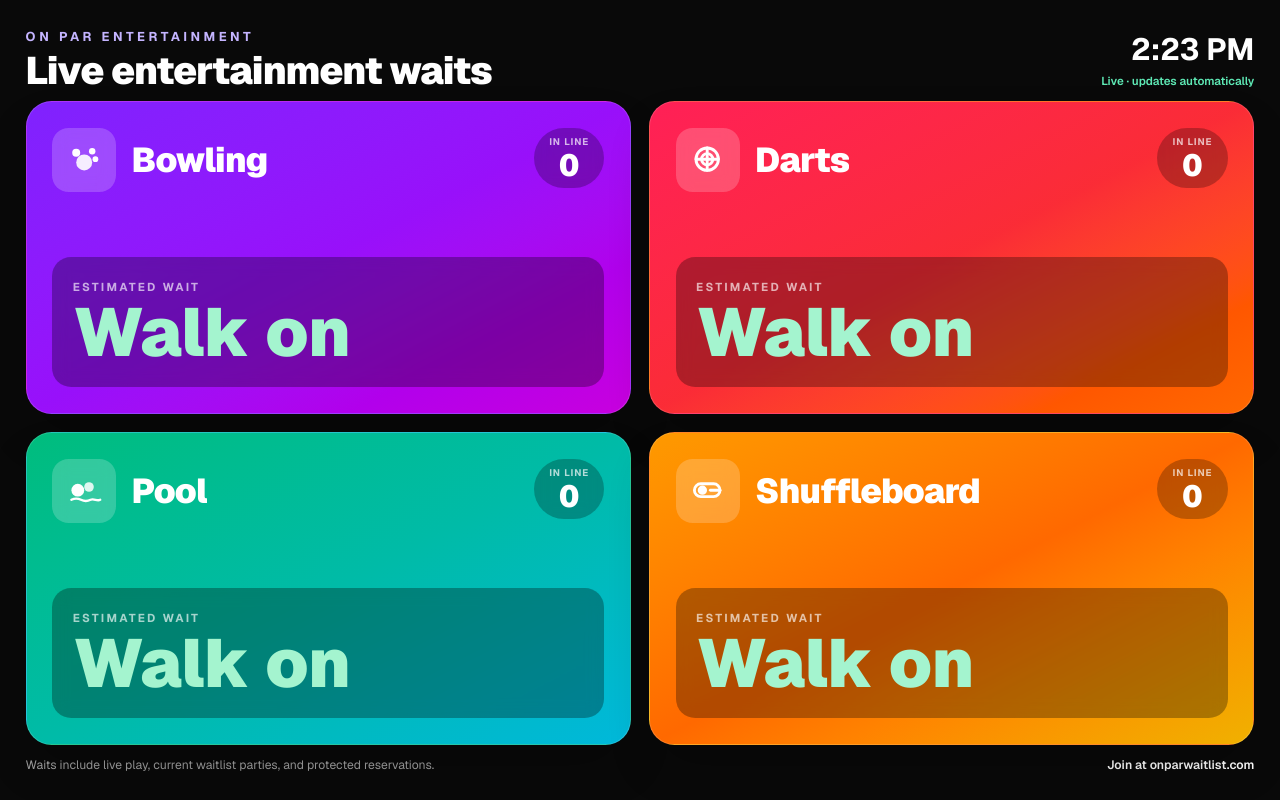
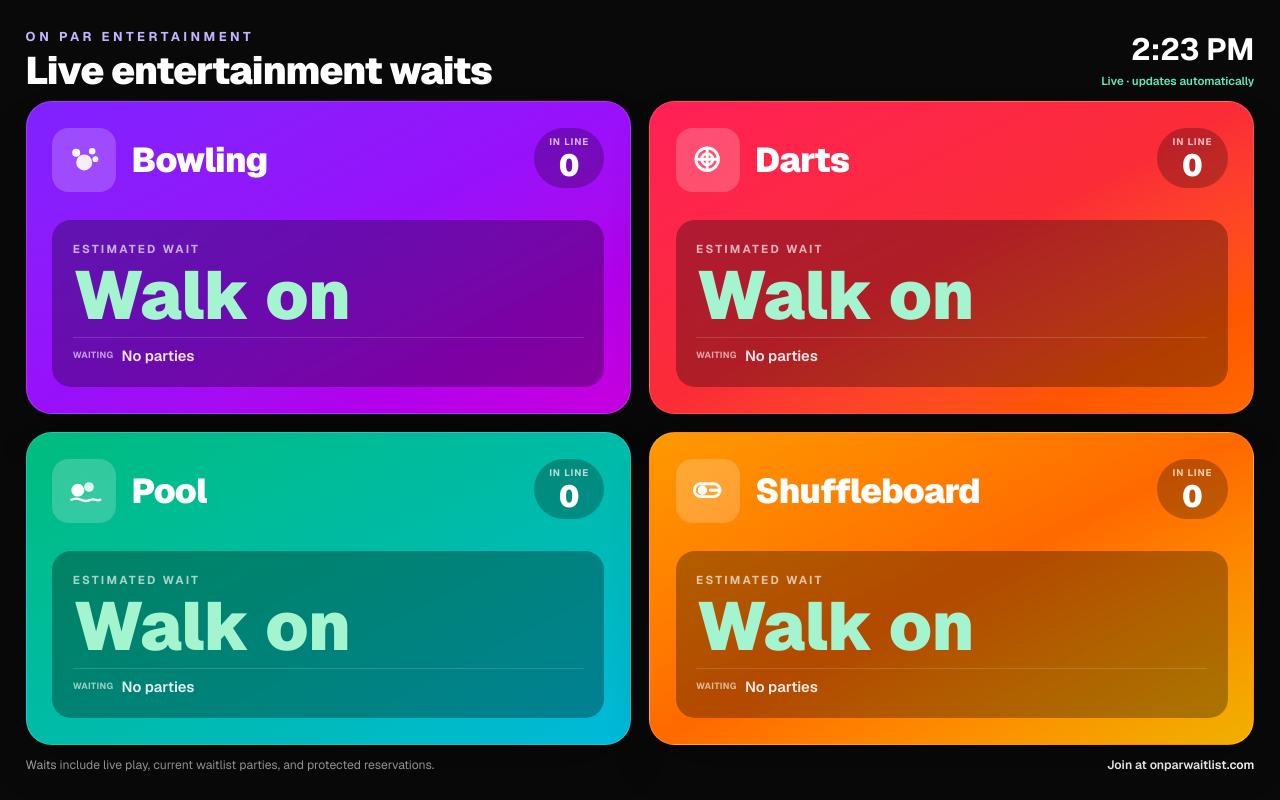
Before and after one commit to Derekonpar/OnParWaitlist, a Next.js app in the folder web/: page /view in a window 1280 px wide. Built offline with nearby package versions, Linux system fonts and the light colour scheme; no server answers.

Commit message:
Show guest names on public wait boards

```diff
--- a/web/src/app/sms/page.tsx
+++ b/web/src/app/sms/page.tsx
@@ -61,8 +61,9 @@ export default function SmsPage() {
             </ol>
             <p className="mt-3 text-neutral-400">
               Opt-in is voluntary and consent is not a condition of purchase.
-              Guests who prefer not to receive texts can ask the host for the
-              non-SMS waitlist option.
+              Self-service signup requires text updates. Guests who do not want
+              texts must ask staff to add them manually and watch the TV waitlist
+              for their publicly displayed name.
             </p>
           </article>
 
--- a/web/src/components/ActivityCard.tsx
+++ b/web/src/components/ActivityCard.tsx
@@ -98,7 +98,7 @@ export function ActivityCard({ board, onJoin }: ActivityCardProps) {
                     </span>
                     <span>
                       <span className="block font-medium text-neutral-100">
-                        Party #{person.position}
+                        {person.name}
                       </span>
                       <span className="text-xs text-neutral-500">
                         {formatBookingSummary(
--- a/web/src/components/JoinModal.tsx
+++ b/web/src/components/JoinModal.tsx
@@ -184,8 +184,9 @@ export function JoinModal({ activity, onClose }: JoinModalProps) {
               SMS terms and privacy
             </a>
             <span className="mt-2 block text-emerald-100/70">
-              Prefer not to receive texts? Please see the host for a non-SMS
-              waitlist option.
+              Your name will be shown on our public waitlist screens. Self-service
+              signup requires text updates. If you do not want texts, see a staff
+              member to be added manually and watch the TV waitlist for your name.
             </span>
           </div>
 
--- a/web/src/components/TvWaitBoard.tsx
+++ b/web/src/components/TvWaitBoard.tsx
@@ -78,7 +78,7 @@ export function TvWaitBoard({ initialBoard }: TvWaitBoardProps) {
       </header>
 
       <section className="grid min-h-0 min-w-0 flex-1 grid-cols-2 grid-rows-2 gap-[clamp(0.65rem,1.4vw,1.5rem)]">
-        {board.map(({ stats }) => {
+        {board.map(({ stats, queue }) => {
           const theme = ACTIVITY_THEME[stats.activity];
           const open = stats.estimatedWaitMinutes <= 0;
           return (
@@ -121,6 +121,17 @@ export function TvWaitBoard({ initialBoard }: TvWaitBoardProps) {
                     </span>
                   </p>
                 )}
+                <div className="mt-[clamp(0.45rem,0.8vh,0.8rem)] flex min-w-0 items-center gap-2 border-t border-white/15 pt-[clamp(0.45rem,0.8vh,0.8rem)]">
+                  <span className="shrink-0 text-[clamp(0.55rem,0.7vw,0.75rem)] font-bold uppercase tracking-wider text-white/60">
+                    Waiting
+                  </span>
+                  <p className="min-w-0 truncate text-[clamp(0.75rem,1.15vw,1.35rem)] font-semibold text-white/90">
+                    {queue.length
+                      ? queue.slice(0, 4).map((person) => person.name).join(" · ")
+                      : "No parties"}
+                    {queue.length > 4 ? ` · +${queue.length - 4} more` : ""}
+                  </p>
+                </div>
               </div>
             </article>
           );
--- a/web/src/lib/store.ts
+++ b/web/src/lib/store.ts
@@ -315,6 +315,7 @@ async function patchEntryStatus(
 
 export interface QueuePreview {
   id: string;
+  name: string;
   position: number;
   status: WaitlistStatus;
   laneCount: number;
@@ -410,6 +411,7 @@ export async function getBoard(): Promise<ActivityBoard[]> {
       stats: buildStats(activity, entries, liveLanes[activity]),
       queue: waiting.map((e, i) => ({
         id: e.id,
+        name: e.name,
         position: i + 1,
         status: e.status,
         laneCount: e.laneCount,
```
